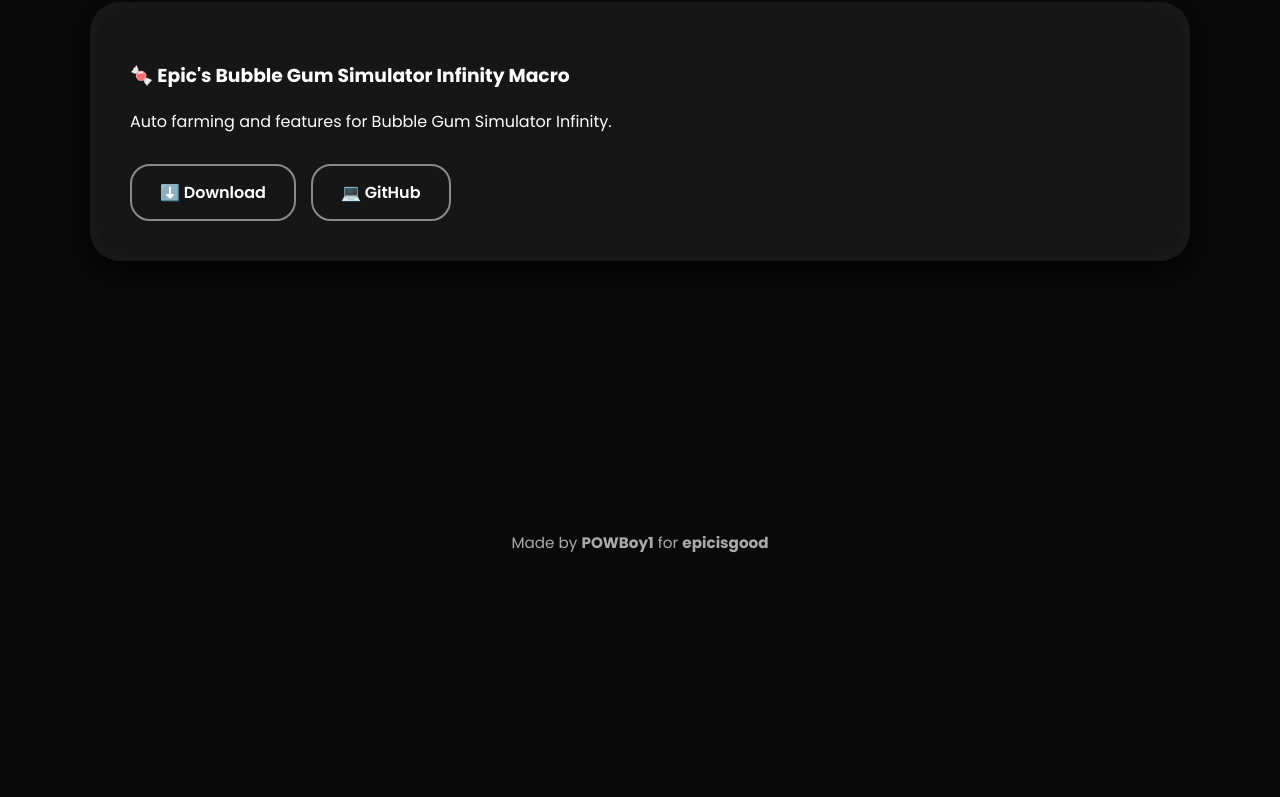
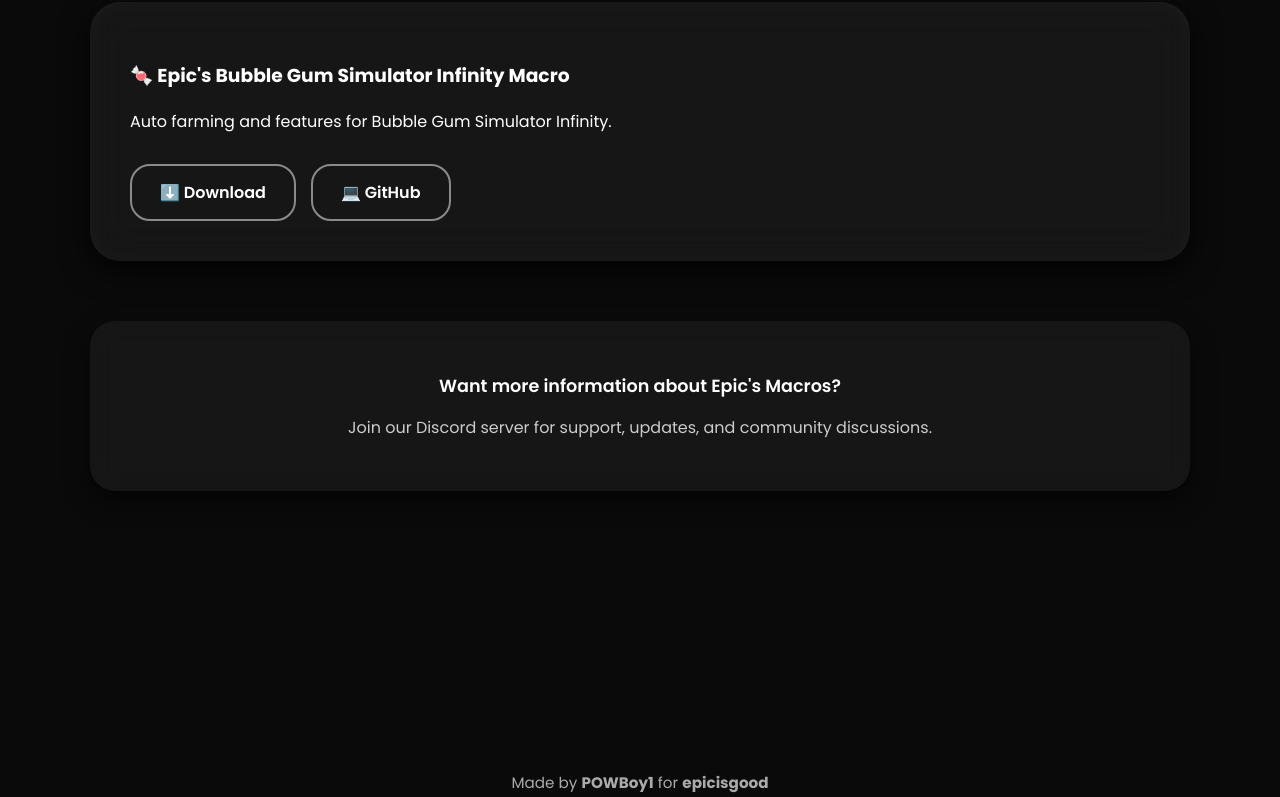
Before and after one commit to POWBoy1/Epics-Showroom, a plain HTML site: page index.html in a window 1280 px wide. Shown: the part 2000-2797 px from the top of the page. Before the commit the page ends 2604 px from the top, so only its background shows below. Drawn offline with Linux system fonts and the light colour scheme; animation ran at ten frames a second.

Commit message:
Forgot to add Support Container.

```diff
--- a/index.html
+++ b/index.html
@@ -14,16 +14,12 @@ body {
 }
 a { color: inherit; text-decoration: none; transition: opacity 0.2s ease, color 0.2s ease; }
 a:hover { opacity: 0.8; }
-
-/* Canvas background */
 canvas#bgCanvas {
   position: fixed;
   top: 0; left: 0;
   width: 100%; height: 100%;
   z-index: -1;
 }
-
-/* Profile */
 .profile {
   text-align:center; margin:100px 20px 60px;
   background: rgba(255,255,255,0.05); backdrop-filter: blur(15px);
@@ -42,12 +38,8 @@ canvas#bgCanvas {
 .profile img:hover { transform: scale(1.1); box-shadow:0 20px 50px rgba(255,255,255,0.5); }
 .profile h1 { margin:25px 0 15px; font-size:2.5em; color:#fff; font-weight:700; }
 .profile p { font-size:1.05em; color:#ccc; max-width:650px; margin:0 auto; line-height:1.6; font-weight:400; }
-
-/* Main */
 main { max-width:1100px; margin:0 auto; padding:60px 20px 120px; position:relative; z-index:1; }
 h2 { font-size:2.4em; margin:60px 0 30px; text-align:center; border-bottom:2px solid #fff; display:inline-block; padding-bottom:12px; font-weight:700; }
-
-/* Project Cards */
 .project {
   background: rgba(255,255,255,0.05); backdrop-filter: blur(20px);
   border-radius:30px; padding:40px; margin-bottom:50px;
@@ -58,8 +50,6 @@ h2 { font-size:2.4em; margin:60px 0 30px; text-align:center; border-bottom:2px s
 }
 .project.visible { opacity:1; transform:translateY(0); }
 .project:hover { transform:translateY(-8px); }
-
-/* Buttons / Badges */
 .badges { margin-top:30px; display:flex; flex-wrap:wrap; gap:15px; justify-content:flex-start; }
 .badges a {
   display:inline-block; padding:14px 28px; border-radius:20px;
@@ -67,13 +57,12 @@ h2 { font-size:2.4em; margin:60px 0 30px; text-align:center; border-bottom:2px s
   background:transparent; transition: all 0.35s ease; text-align:center; font-family:"Poppins", sans-serif;
 }
 .badges a:hover { background: rgba(255,255,255,0.15); box-shadow:0 0 20px rgba(255,255,255,0.7); transform:translateY(-3px); }
-
-/* Footer */
+.discord-info { text-align:center; margin:60px 0; background: rgba(255,255,255,0.05); backdrop-filter: blur(12px); padding:35px; border-radius:25px; box-shadow:0 10px 25px rgba(0,0,0,0.6); }
+.discord-info p:first-child { font-size:1.1em; color:#fff; margin-bottom:10px; font-weight:600; }
+.discord-info p:last-child { font-size:1em; color:#ccc; }
 footer { text-align:center; margin:100px 0 50px; color:#aaa; font-size:0.95em; }
 footer a { color:inherit; font-weight:bold; }
 footer a:hover { opacity:0.8; }
-
-/* Responsive */
 @media(max-width:700px){
   .profile img{width:120px;height:120px;}
   .badges a{padding:12px 22px;}
@@ -85,7 +74,6 @@ footer a:hover { opacity:0.8; }
 </style>
 </head>
 <body>
-
 <canvas id="bgCanvas"></canvas>
 
 <section class="profile">
@@ -137,6 +125,11 @@ footer a:hover { opacity:0.8; }
       <a href="https://github.com/epicisgood/BGS-Infinity">💻 GitHub</a>
     </div>
   </div>
+
+  <section class="discord-info">
+    <p>Want more information about Epic's Macros?</p>
+    <p>Join our <a href="https://discord.com/invite/Vc465gUXHk" target="_blank">Discord server</a> for support, updates, and community discussions.</p>
+  </section>
 </main>
 
 <footer>
@@ -144,7 +137,6 @@ footer a:hover { opacity:0.8; }
 </footer>
 
 <script>
-// Fade-in animation
 const projects = document.querySelectorAll('.project');
 const observer = new IntersectionObserver(entries=>{
   entries.forEach(entry=>{
@@ -153,7 +145,6 @@ const observer = new IntersectionObserver(entries=>{
 },{threshold:0.2});
 projects.forEach(p=>observer.observe(p));
 
-// Cursor outline glow
 let mouse = { x:-1000, y:-1000 };
 window.addEventListener('mousemove', e=>{ mouse.x=e.clientX; mouse.y=e.clientY; });
 function updateOutlineGlow(){
@@ -171,21 +162,19 @@ function updateOutlineGlow(){
 }
 updateOutlineGlow();
 
-// Elastic grid background
 const canvas = document.getElementById('bgCanvas');
 const ctx = canvas.getContext('2d');
 let w = canvas.width = window.innerWidth;
 let h = canvas.height = window.innerHeight;
 const grid = 40, radius = 120, elasticity = 0.15, damping = 0.75;
 let points = [];
-
 function initPoints(){
   points = [];
   const cols = Math.ceil(w/grid)+1, rows = Math.ceil(h/grid)+1;
   for(let i=0;i<cols;i++){
     points[i]=[];
     for(let j=0;j<rows;j++){
-      points[i][j]={x:i*grid, y:j*grid, offsetX:0, offsetY:0, vx:0, vy:0};
+      points[i][j]={x:i*grid,y:j*grid,offsetX:0,offsetY:0,vx:0,vy:0};
     }
   }
 }
@@ -194,32 +183,32 @@ window.addEventListener('resize', ()=>{ w=canvas.width=window.innerWidth; h=canv
 
 function drawGraph(){
   ctx.clearRect(0,0,w,h);
-  const cols = points.length, rows = points[0].length;
+  const cols=points.length, rows=points[0].length;
   for(let i=0;i<cols;i++){
     for(let j=0;j<rows;j++){
-      const p = points[i][j];
-      const dx = p.x-mouse.x, dy = p.y-mouse.y, dist=Math.sqrt(dx*dx+dy*dy);
+      const p=points[i][j];
+      const dx=p.x-mouse.x, dy=p.y-mouse.y, dist=Math.sqrt(dx*dx+dy*dy);
       if(dist<radius){
-        const force = (radius-dist)/radius*5;
-        const angle = Math.atan2(dy,dx);
-        p.vx += Math.cos(angle)*force; p.vy += Math.sin(angle)*force;
+        const force=(radius-dist)/radius*5;
+        const angle=Math.atan2(dy,dx);
+        p.vx+=Math.cos(angle)*force; p.vy+=Math.sin(angle)*force;
       }
-      p.vx += -p.offsetX*elasticity; p.vy += -p.offsetY*elasticity;
-      p.vx *= damping; p.vy *= damping;
-      p.offsetX += p.vx; p.offsetY += p.vy;
+      p.vx+=-p.offsetX*elasticity; p.vy+=-p.offsetY*elasticity;
+      p.vx*=damping; p.vy*=damping;
+      p.offsetX+=p.vx; p.offsetY+=p.vy;
     }
   }
   for(let i=0;i<cols;i++){
     for(let j=0;j<rows;j++){
-      const p = points[i][j];
-      const neighbors = [points[i+1]?.[j], points[i]?.[j+1], points[i+1]?.[j+1], points[i-1]?.[j+1]];
+      const p=points[i][j];
+      const neighbors=[points[i+1]?.[j],points[i]?.[j+1],points[i+1]?.[j+1],points[i-1]?.[j+1]];
       neighbors.forEach(n=>{
         if(n){
-          const midX = (p.x+p.offsetX+n.x+n.offsetX)/2;
-          const midY = (p.y+p.offsetY+n.y+n.offsetY)/2;
-          const dx = midX-mouse.x, dy = midY-mouse.y, dist = Math.sqrt(dx*dx+dy*dy);
-          let alpha = Math.max(0.05,0.3-dist/radius);
-          ctx.strokeStyle = `rgba(255,255,255,${alpha})`; ctx.lineWidth=1;
+          const midX=(p.x+p.offsetX+n.x+n.offsetX)/2;
+          const midY=(p.y+p.offsetY+n.y+n.offsetY)/2;
+          const dx=midX-mouse.x, dy=midY-mouse.y, dist=Math.sqrt(dx*dx+dy*dy);
+          let alpha=Math.max(0.05,0.3-dist/radius);
+          ctx.strokeStyle=`rgba(255,255,255,${alpha})`; ctx.lineWidth=1;
           ctx.beginPath(); ctx.moveTo(p.x+p.offsetX,p.y+p.offsetY); ctx.lineTo(n.x+n.offsetX,n.y+n.offsetY); ctx.stroke();
         }
       });
@@ -229,6 +218,5 @@ function drawGraph(){
 }
 drawGraph();
 </script>
-
 </body>
 </html>
```
